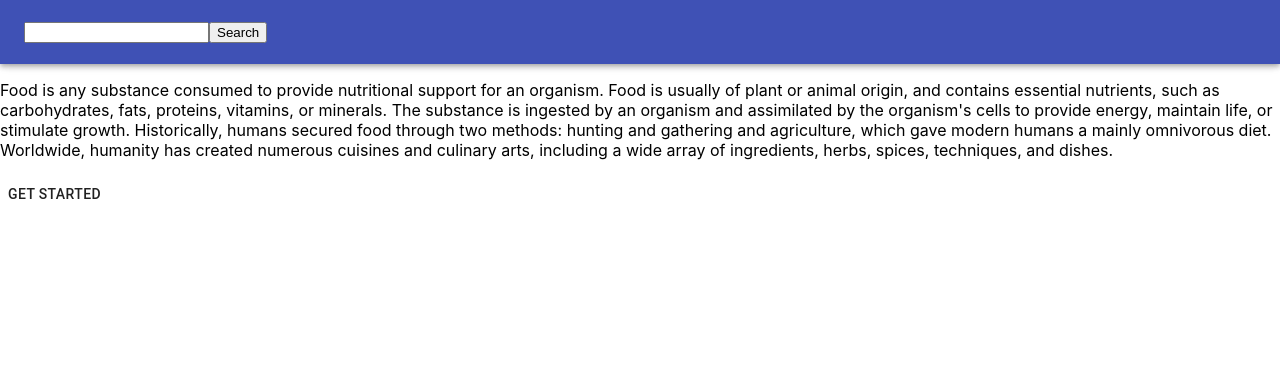
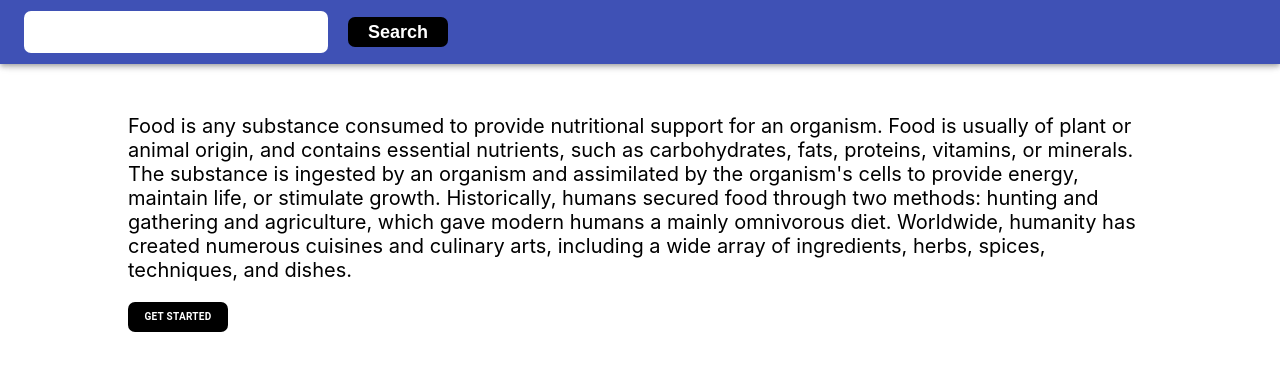
Before and after one commit to lluisemper/easypick, a React (Create React App) app in the folder my-firstproject/: page / in a window 1280 px wide. Shown: the top 370 px of the page. Built offline with nearby package versions, Linux system fonts and the light colour scheme; no server answers.

Commit message:
css menu home picture

```diff
--- a/my-firstproject/src/ApiClient.js
+++ b/my-firstproject/src/ApiClient.js
@@ -1,10 +1,13 @@
 const BASE_URL = 'http://localhost:4000';
+const APP_ID=process.env.REACT_APP_ID;
+const APP_KEY=process.env.REACT_APP_KEY;
+let mysearch="";
 
 export default {
 
   postImage: (imageArr) => {
     return fetchRequest(`/picture`, {
-      method:'POST',
+      method: 'POST',
       headers: {
         'Content-Type': 'application/json'
       },
@@ -12,8 +15,13 @@ export default {
 
     });
   },
+
   getPictureDescription: () => {
     return fetchRequest(`/picture/tags`);
+  },
+
+  getRecipes: (mysearch) => {
+    return fetchRecipes(mysearch);
   }
 }
 
@@ -25,3 +33,16 @@ const fetchRequest = (url, options) => {
       console.log(`${err.message} while fetching ${url}`)
     });
 };
+
+const fetchRecipes = (mysearch) => {
+  const URL_API = `https://api.edamam.com/search?q=${mysearch}&app_id=${APP_ID}&app_key=${APP_KEY}`;
+  console.log('URL_API', URL_API);
+  return fetch(`${URL_API}`)
+  .then(res => res.status <= 400 ? res : Promise.reject(res))
+  .then(res => res.status === 200 ? res.json() : res)
+  .catch((err) => {
+    console.log(`${err.message} while fetching /${URL_API}`)
+  });
+}
+
+// res.status <= 400 ? res : Promise.reject(res)
--- a/my-firstproject/src/App.css
+++ b/my-firstproject/src/App.css
@@ -1,38 +1,8 @@
 .App {
   text-align: center;
 }
-
-.App-logo {
-  height: 40vmin;
-  pointer-events: none;
-}
-
-@media (prefers-reduced-motion: no-preference) {
-  .App-logo {
-    animation: App-logo-spin infinite 20s linear;
-  }
-}
-
-.App-header {
-  background-color: #282c34;
-  min-height: 100vh;
+body {
   display: flex;
   flex-direction: column;
-  align-items: center;
-  justify-content: center;
-  font-size: calc(10px + 2vmin);
-  color: white;
+
 }
-
-.App-link {
-  color: #61dafb;
-}
-
-@keyframes App-logo-spin {
-  from {
-    transform: rotate(0deg);
-  }
-  to {
-    transform: rotate(360deg);
-  }
-}
--- a/my-firstproject/src/components/Home/Home.css
+++ b/my-firstproject/src/components/Home/Home.css
@@ -1 +1,19 @@
-.Home {}
+
+.mainContainer{
+width: 80%;
+margin: 0 auto;
+margin-top: 50px;
+font-size: 20px;
+}
+
+#search-button {
+  width: 100px;
+  height: 30px;
+  margin-right: 20px;
+  border-radius: 7px;
+  border: none;
+  background-color: black;
+  color: white;
+  font-size: 10px;
+  font-weight: bolder;
+}
--- a/my-firstproject/src/components/Home/Home.js
+++ b/my-firstproject/src/components/Home/Home.js
@@ -11,19 +11,18 @@ const Home = () => {
   return (
     <div className="Home">
       <Menu />
+      <div className="mainContainer">
         <p>Food is any substance consumed to provide nutritional support for an organism.
          Food is usually of plant or animal origin, and contains essential nutrients, such as carbohydrates, fats, proteins, vitamins, or minerals.
          The substance is ingested by an organism and assimilated by the organism's cells to provide energy, maintain life, or stimulate growth.
           Historically, humans secured food through two methods: hunting and gathering and agriculture, which gave modern humans a mainly omnivorous diet.
           Worldwide, humanity has created numerous cuisines and culinary arts, including a wide array of ingredients, herbs, spices, techniques, and dishes.
   </p>
-      <Link to="/picture">
-        <Button type="button">
+      <Button id="search-button" component={Link} to="/picture">
         Get Started
       </Button>
-      </Link>
+      </div>
     </div>
   );
 }
-
 export default Home;
--- a/my-firstproject/src/components/Menu/Menu.css
+++ b/my-firstproject/src/components/Menu/Menu.css
@@ -1 +1,18 @@
-.Menu {}
+.search-bar{
+  width: 300px;
+  height: 40px;
+  margin-right: 20px;
+  border-radius: 7px;
+  border: none;
+}
+.search-button{
+  width: 100px;
+  height: 30px;
+  margin-right: 20px;
+  border-radius: 7px;
+  border: none;
+  background-color: black;
+  color: white;
+  font-size: 18px;
+  font-weight: bolder;
+}
--- a/my-firstproject/src/components/Menu/Menu.js
+++ b/my-firstproject/src/components/Menu/Menu.js
@@ -4,7 +4,7 @@ import { mySearchAction } from '../../actions/uiState';
 import { connect } from 'react-redux';
 import { Link } from "react-router-dom";
 
-import { AppBar, Toolbar } from '@material-ui/core';
+import { AppBar, Toolbar, Button } from '@material-ui/core';
 
 
 
--- a/my-firstproject/src/components/Picture/Picture.css
+++ b/my-firstproject/src/components/Picture/Picture.css
@@ -1 +1,19 @@
-.Picture {}
+.Picture {
+  border-radius: 7px;
+  margin: 0 auto;
+  width: 50%;
+  position: relative;
+  top: 50px;
+  display: flex;
+  flex-direction: column;
+}
+
+.clickbutton{
+  position: absolute;
+  bottom: 40px;
+  width: 100px;
+  border-radius: 90px;
+  align-self: center;
+  font-weight: bold;
+  background-color: lightgrey;
+}
--- a/my-firstproject/src/components/Picture/Picture.js
+++ b/my-firstproject/src/components/Picture/Picture.js
@@ -37,7 +37,7 @@ const Picture = () => {
         width={516}
         videoConstraints={videoConstraints}
       />
-        <button onClick={capture}>Capture photo</button>
+        <button className="clickbutton" onClick={capture}>photo</button>
         <Link to="/picture/tags">
         <button type="button">
             ✓
--- a/my-firstproject/src/components/Recipes/Recipes.js
+++ b/my-firstproject/src/components/Recipes/Recipes.js
@@ -2,27 +2,20 @@ import React, { useEffect, useState } from 'react';
 import './Recipes.css';
 import Recipe from '../Recipe/Recipe';
 import Menu from '../Menu/Menu';
-import { connect } from 'react-redux';
-
-const REACT_APP_ID=process.env.REACT_APP_ID;
-const REACT_APP_KEY=process.env.REACT_APP_KEY;
 
 const Recipes = (props) => {
-  console.log(props);
 
   const [recipes, setRecipes] = useState([]);
 
-  useEffect(() => {
-    async function getRecipes(props) {
-      const URL_API = `https://api.edamam.com/search?q=${props.searchInput}&app_id=${REACT_APP_ID}&app_key=${REACT_APP_KEY}`;
-      const response = await fetch(URL_API);
-      const data = await response.json();
-      setRecipes(data.hits);
-    }
-    console.log('porps',props);
+  // useEffect(() => {
+  //   console.log(prop.searchInputs)
+  //   ApiClient.getRecipes(props.searchInput)
+  //     .then(recipe => {
+  //       console.log('recipe', recipe);
+  //       setRecipes(recipe.hits)
+  //     });
+  // }, [recipes]);
 
-    getRecipes(props);
-  }, []);
   return (
     <div className="Recipes">
       <Menu />
@@ -38,10 +31,5 @@ const Recipes = (props) => {
     </div>
   );
 }
-const mapStateToProps = (state) => ({
-  searchInput: state.uiState.searchInput
-});
 
-export default connect(
-  mapStateToProps,
-)(Recipes);
+export default Recipes;
```
Lines whose indentation alone changed are shown as unchanged.
